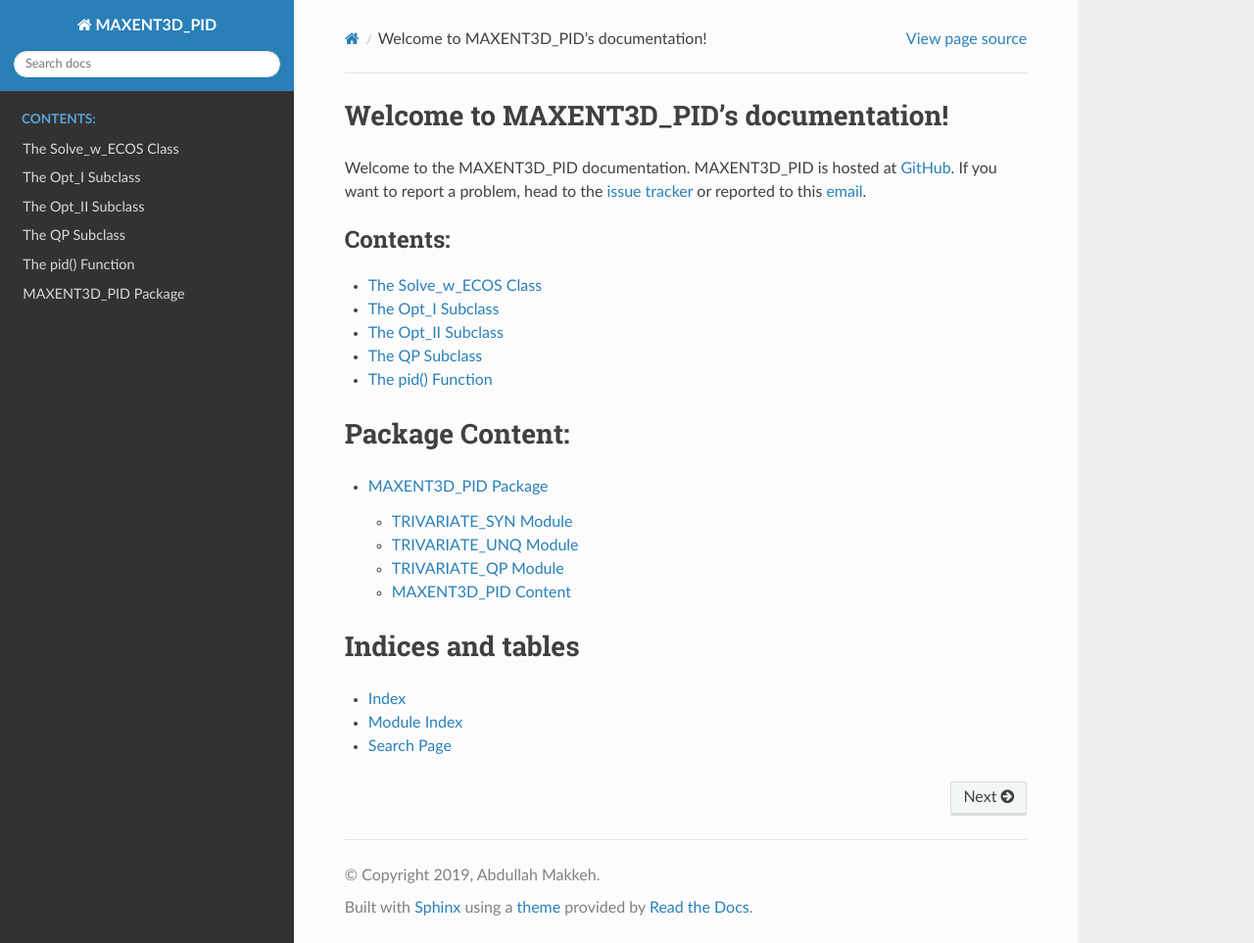
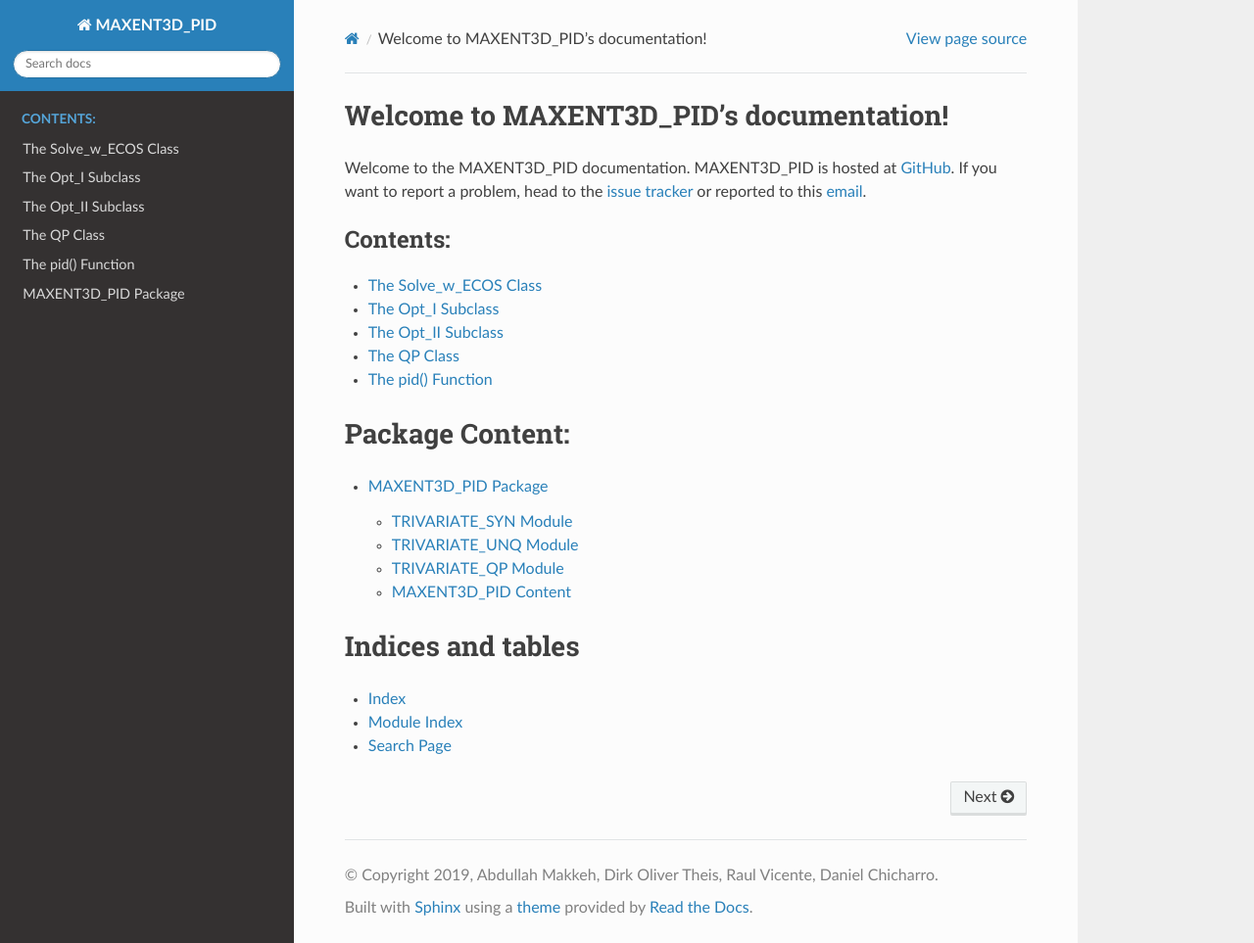
Before and after one commit to Abzinger/MAXENT3D_PID, a Sphinx documentation site: the page built from docs/index.rst, in a window 1280 px wide and 963 px high. Shown: the whole window at 98% size. Built offline with Sphinx 7.4.7 and the Read the Docs theme 2.0.0, drawn with Linux system fonts in a browser that asks for light colours.

Commit message:
update docs

```diff
--- a/docs/QP.rst
+++ b/docs/QP.rst
@@ -1,5 +1,5 @@
-The QP Subclass
-===============
+The QP Class
+============
 
 .. autoclass:: MAXENT3D_PID.QP
     :members:
--- a/docs/conf.py
+++ b/docs/conf.py
@@ -19,9 +19,9 @@ sys.path.insert(0, os.path.abspath('../'))
 
 # -- Project information -----------------------------------------------------
 
-project = 'MAXENT3D_PID'
-copyright = '2019, Abdullah Makkeh'
-author = 'Abdullah Makkeh'
+project = u'MAXENT3D_PID'
+copyright = u'2019, Abdullah Makkeh, Dirk Oliver Theis, Raul Vicente, Daniel Chicharro'
+author = u'Abdullah Makkeh, Dirk Oliver Theis, Raul Vicente, Daniel Chicharro'
 
 # The short X.Y version
 version = ''
```
